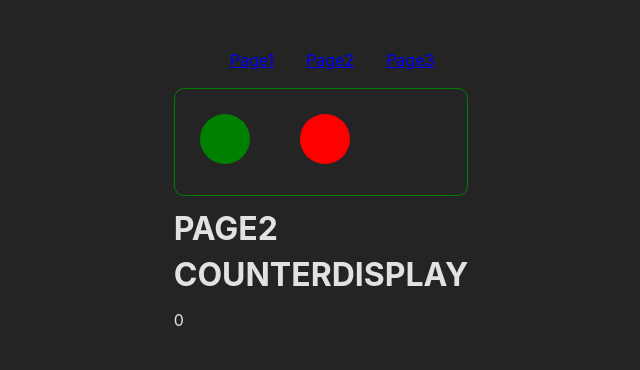
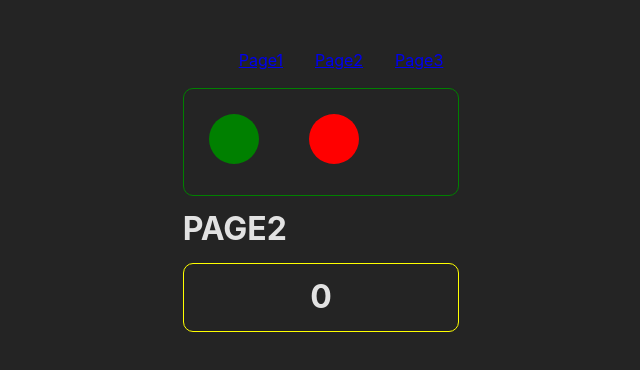
Before and after one commit to LarsGKodehode/useContext, a React (Vite) app: page /#/Page2 in a window 1280 px wide. Shown: the top 370 px of the page, without its empty margins (319-959 px from the left). Built offline with nearby package versions, Linux system fonts and the light colour scheme.

Commit message:
added preventDefault to onClick handlers

```diff
--- a/src/components/CounterDisplay/CounterDisplay.tsx
+++ b/src/components/CounterDisplay/CounterDisplay.tsx
@@ -1,18 +1,28 @@
 // Libraries
-import { useContext } from "react";
+import { CSSProperties, useContext } from "react";
 
 // Types
 import { CounterDisplayProps } from "../../@types/types";
+
+// Context
 import { CountContext } from "../../Context/counterContext";
 
 
 function CounterDisplay(props: CounterDisplayProps): JSX.Element {
+  // Get state
   const { count } = useContext(CountContext);
 
+  // Construct props
+  const style: CSSProperties = {
+    border: '1px solid yellow',
+    borderRadius: '10px',
+    textAlign: 'center',
+  };
+
+
   return(
-    <div>
-      <h1>{`CounterDisplay`.toUpperCase()}</h1>
-      <p>{count}</p>
+    <div style={style}>
+      <h1>{count}</h1>
     </div>
   );
 };
--- a/src/components/CounterGUI/CounterGUI.tsx
+++ b/src/components/CounterGUI/CounterGUI.tsx
@@ -1,5 +1,5 @@
 // Types
-import { CSSProperties, useContext } from "react";
+import { BaseSyntheticEvent, CSSProperties, useContext } from "react";
 import { CounterGUIProps } from "../../@types/types";
 import { CountContext } from "../../Context/counterContext";
 
@@ -16,23 +16,25 @@ function CounterGUI(props: CounterGUIProps): JSX.Element {
   const {count, setCount} = useContext(CountContext);
 
   // Handlers
-  function handleIncrement(): void {
+  function handleIncrement(event: BaseSyntheticEvent): void {
+    event.preventDefault();
     setCount(previousValue => previousValue + 1);
   };
 
-  function handleDecrement(): void {
+  function handleDecrement(event: BaseSyntheticEvent): void {
+    event.preventDefault();
     setCount(previousValue => previousValue - 1);
   };
 
   // Construct props
   const incrementProps = {
     ...svgProps,
-    onClick: handleIncrement,
+    onClick: (event: BaseSyntheticEvent) => handleIncrement(event),
   };
 
   const decrementProps = {
     ...svgProps,
-    onClick: handleDecrement,
+    onClick: (event: BaseSyntheticEvent) => handleDecrement(event),
   };
 
   const guiStyle: CSSProperties = {
```
